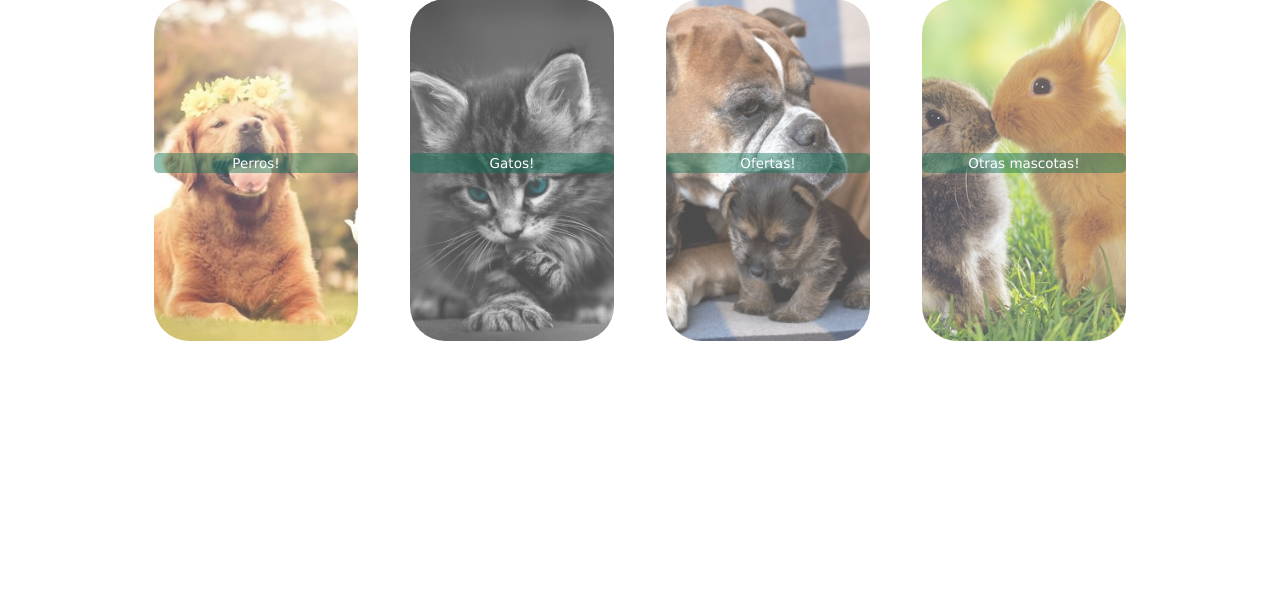
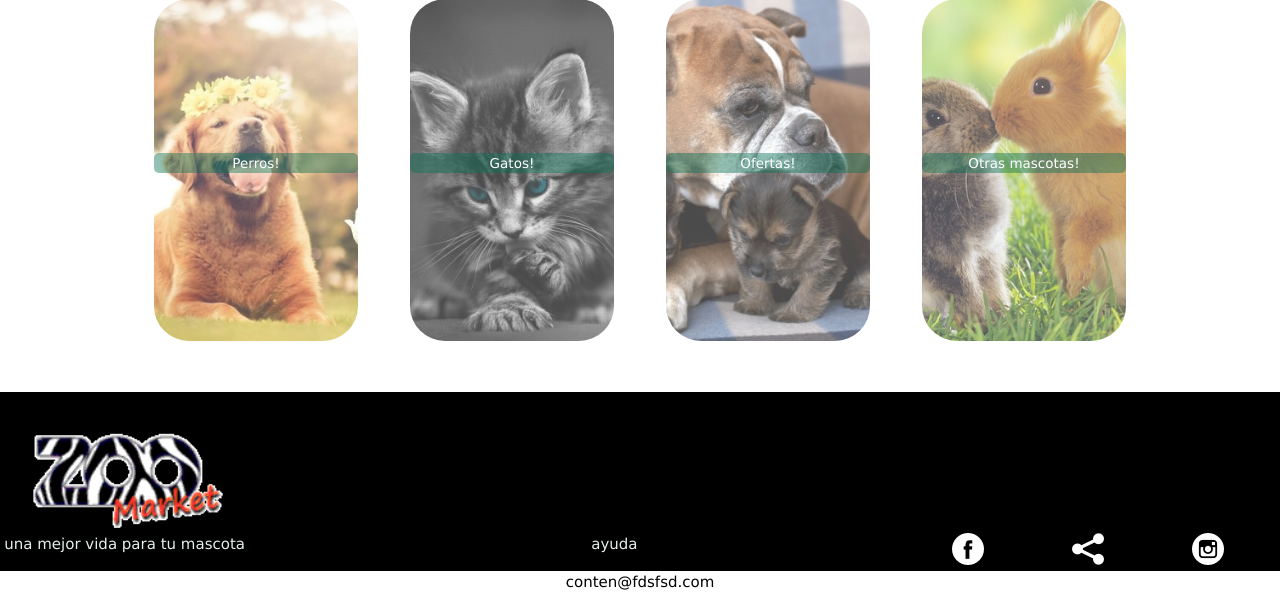
Before and after one commit to infoleod/00_Proyecto_final, a PHP site: page / in a window 1280 px wide. Shown: the part 749-1343 px from the top of the page. Before the commit the page ends 1090 px from the top, so only its background shows below. Run offline with PHP 8.4, Linux system fonts and the light colour scheme.

Commit message:
cambios del footer y preguntas frecuentes a PHP
la pagina de preguntas frecuentes se encuentra vacia, tendria que
rellenarla.
la terminare una vez que termine de pasar el login

```diff
--- a/css/styles.css
+++ b/css/styles.css
@@ -285,6 +285,10 @@ ul,ol,li,li a , .header-div-login a {
 /*ANDRES - ESTABLECI ALGUNOS VALORES PARA PROBAR COMO IBA QUEDANDO
 LE ASIGNE UN COLOR DE FONDO ASI SE VE UN POCO MEJOR*/
 
+/* -- FOOTER -----------------------------------------------------------------*/
+/*ANDRES - ESTABLECI ALGUNOS VALORES PARA PROBAR COMO IBA QUEDANDO
+LE ASIGNE UN COLOR DE FONDO ASI SE VE UN POCO MEJOR*/
+
 .footer {
     clear: both;
     background:black;
@@ -302,8 +306,9 @@ LE ASIGNE UN COLOR DE FONDO ASI SE VE UN POCO MEJOR*/
     margin:0%;
 }
 /*** logo ***/
-.logo_2{
-    display: none;
+.logo_2 img{
+    overflow: hidden;
+    height:10vh;
 
 }
 /*** MENU ***/
@@ -331,34 +336,41 @@ LE ASIGNE UN COLOR DE FONDO ASI SE VE UN POCO MEJOR*/
 .redes_sociales{
     display: block;
     overflow: hidden;
+
+  }
+.redes_sociales img{
+    height:4vh;
   }
 
-.redes_sociales ul li{
-    width:33.33%;
+.redes{
+    width:33%;
     float:left;
+    height:100%;
+    overflow: hidden;
 }
-/*** preguntas frecuentes ***/
-.preguntas_frecuentes{
-    width: 100%;
-}
-/****Fondo de preguntas frecuentes *****/
-.container-preguntas{
-    background-color: rgba(128, 224, 224, 0.28);
-}
-.preguntas_frecuentes a{
-    margin: 1%;
-    font-size:0.73em;
+    /***ayuda ***/
+.ayuda a{
+    margin:0;
+    font-size:100%;
     text-decoration: none;
     color: #fff;color: #e5f0ed;
     display: block;
 
 }
-
-.preguntas_frecuentes p{
-  font-size: 2em;
-  border-bottom: 1px solid #fff;
+    /*** frase ***/
+.frase  {
+    display: none;
 }
 
+
+/********* FIN DEL FOOTER*********/
+
+/******** INICIO  preguntas frecuentes ******/
+.container-preguntas{
+
+   background-image:url();
+}
+/******** FIN preguntas frecuentes ******/
 
 
 /*********************************Formulario de registraci�n************************************/
@@ -837,20 +849,26 @@ LE ASIGNE UN COLOR DE FONDO ASI SE VE UN POCO MEJOR*/
 }
 .footer_2{
     background-color:#60c19f;
-    width: 100%;
-    height:40%;
-    display: block;
+    width:100%;
+    display:block;
+    overflow: hidden;
+}
+.copyright{
+    margin:0;
+    padding: 0;
+    text-align: center;
+    background-color: #fff;
+    color: black;
+}
+.logo_2{
+    display:inline-block;
+    float:left;
+    height:100%;
+    width:auto;
+    width:20%;
+
 }
 
-.logo_2{
-    display: block;
-    float:left;
-    height:100%;
-    overflow:hidden;
-    width:auto;
-    width:20% ;
-
-}
 .logo_2 img{
     padding: 3% 0%;
     border:none;
@@ -865,26 +883,38 @@ LE ASIGNE UN COLOR DE FONDO ASI SE VE UN POCO MEJOR*/
     width: 40%;
 }
 .redes_sociales{
+    display: inline-block;
+    font-family:1em;
+
+    width:30%;
+    float:right;
+    }
+.redes_sociales ul li{
+    display: inline-block;
+    width: 30%;
+    height: 100%;
+    }
+.redes{
+    display:inline-block;
     width:100%;
-   clear: both;
-    font-family: 1em;
+    float: left;
     }
-.redes_sociales h2{
-display: none;
+.ayuda{
+        display:inline-block;
+        width:30%;
+        float:left;
     }
-.preguntas_frecuentes{
-    width:20%;
-    margin:0 10%;
-    bottom:50%;
-    padding:0;
+.frase{
+    clear: both;
     display:inline-block;
-    float:right;
-    height:auto;
+    float: left;
+    width:33%;
     }
-.copyright{
 
-}
-
+.frase p{
+    float: left;
+    margin-left: 1%;
+    }
 /* -- FIN - FOOTER ---------------------------------------------------------*/
 
 
--- a/footer.php
+++ b/footer.php
@@ -1 +1,47 @@
-<?php  ?>
+<?php
+
+?>
+
+
+ <!-- INICIO FOOTER -->
+    <footer class="footer">
+             <article class="footer_1">
+
+                     <div class="logo_2">
+                            <img src="images/logo-zoo2.png" alt="">
+                     </div>
+
+
+                     <article class="frase">
+                     <p>
+                         una mejor vida
+                         para tu mascota
+                     </p>
+                    </article>
+
+                     <div class="redes_sociales">
+                            <ul>
+                                <li><a class="redes" href="#"><img src="images/facebook-logo-button.png"alt=""></a></li>
+                                <li><a class="redes" href="#"><img src="images/sharing-interface.png"alt=""></a></li>
+                                <li><a class="redes"     href="#"><img src="images/instagram-logo.png"alt=""></a></li>
+                            </ul>
+                     </div>
+                     <div class="ayuda">
+                         <a href="preguntas_frecuentes.php">
+                             <p>ayuda</p>
+                         </a>
+                     </div>
+
+
+            </article>
+
+
+            <article class="footer_2">
+                        <div class="copyright">
+
+                            <p>conten@fdsfsd.com</p>
+                        </div>
+            </article>
+
+    </footer>
+     <!-- FIN FOOTER -->
```
Also changed, not shown: preguntas_frecuentes.html (deleted, +0 -170 lines), preguntas_frecuentes.php (added, +29 -0 lines).
